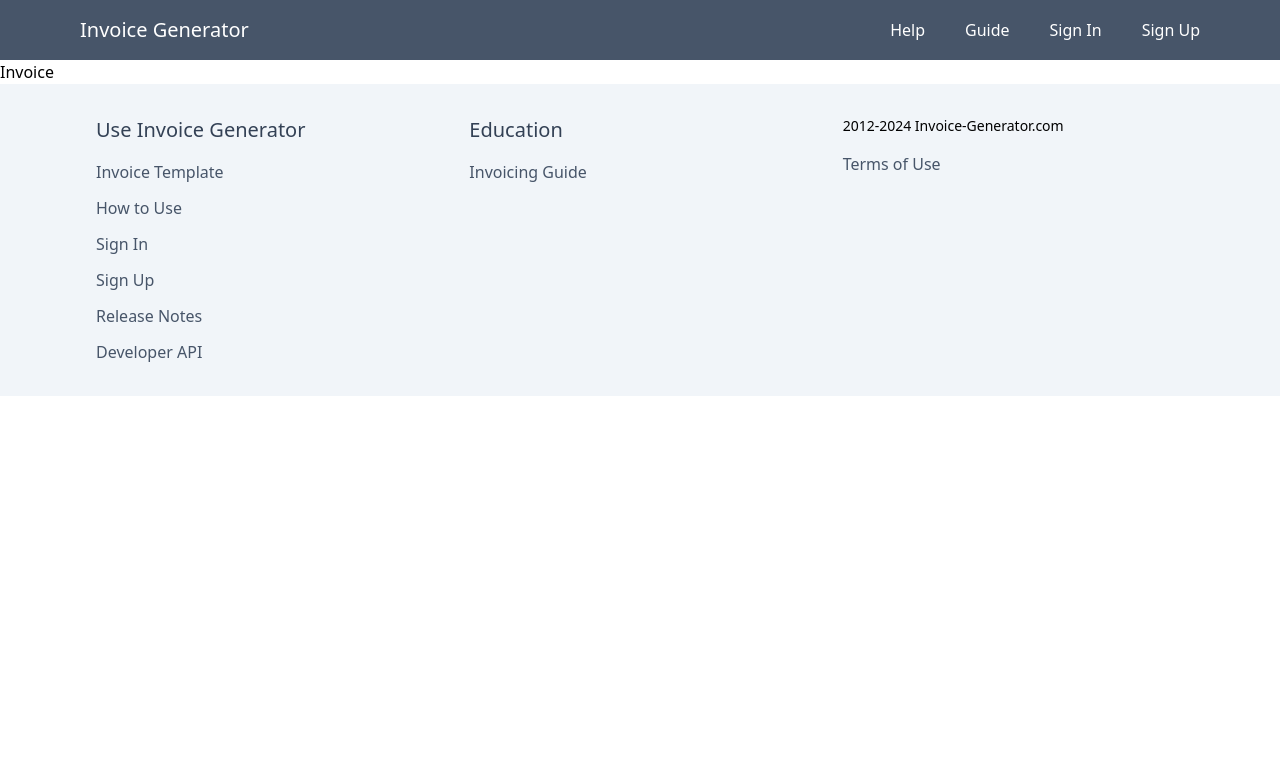
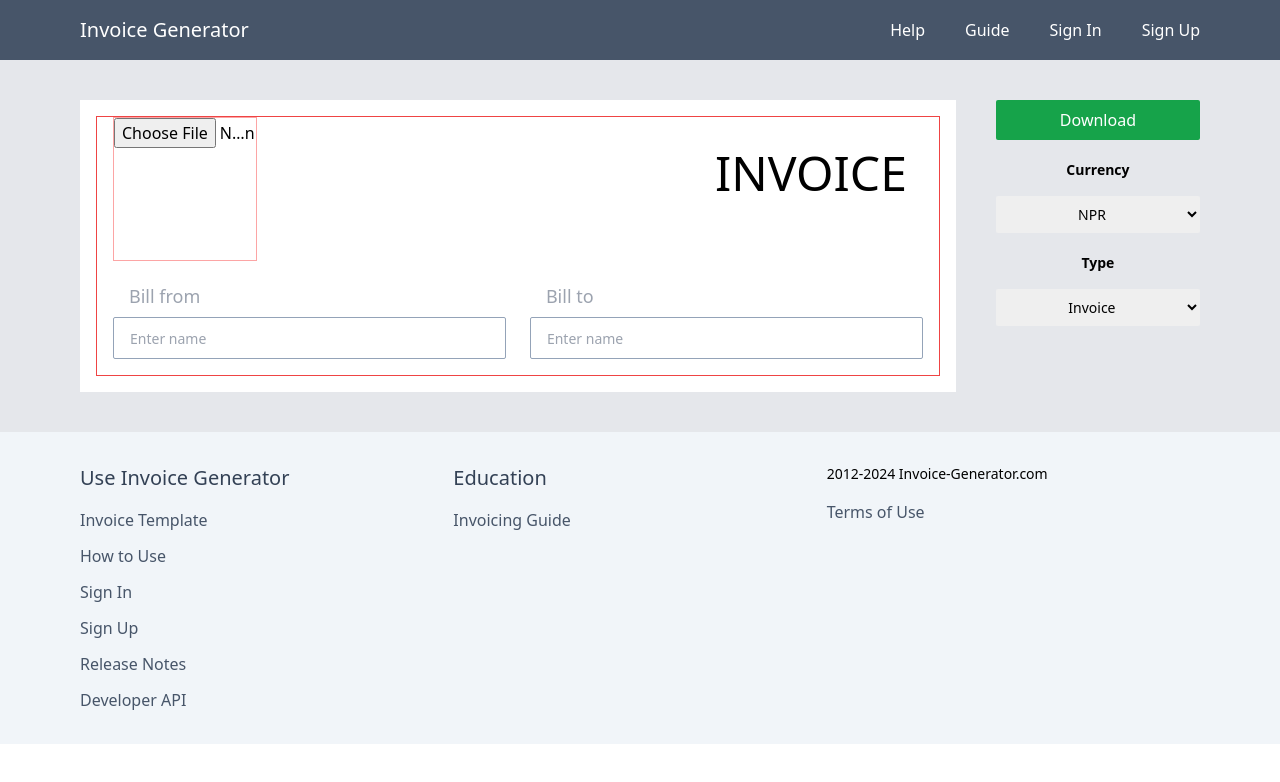
Before and after one commit to AyushKazi/InvoiceGenerator, a React (Vite) app in the folder frontend/: page / in a window 1280 px wide. Shown: the top 782 px of the page. Built offline with nearby package versions, Linux system fonts and the light colour scheme.

Commit message:
Invoice start and download button

```diff
--- /dev/null
+++ b/frontend/src/components/Download/Download.jsx
@@ -0,0 +1,44 @@
+import React from "react";
+
+const Download = () => {
+  return (
+    <>
+      <button className="px-16 py-2 bg-green-600 rounded-sm text-white">
+        Download
+      </button>
+
+      {/* type */}
+      <div className="flex flex-col items-center my-5 gap-4">
+        <label htmlFor="" className="text-sm font-semibold ">
+          Currency
+        </label>
+        <select
+          name="currency"
+          id=""
+          className="w-full rounded-sm  text-sm  py-2 text-center "
+        >
+          <option value="cur">NPR</option>
+          <option value="cur">USD</option>
+          <option value="cur">INR</option>
+        </select>
+      </div>
+
+      <div className="flex flex-col items-center my-5 gap-4">
+        <label htmlFor="" className="text-sm font-semibold ">
+          Type
+        </label>
+        <select
+          name="type"
+          id=""
+          className="w-full rounded-sm  text-sm  py-2 text-center "
+        >
+          <option value="cur">Invoice</option>
+          <option value="cur">Reciept</option>
+          <option value="cur">Quotes</option>
+        </select>
+      </div>
+    </>
+  );
+};
+
+export default Download;
--- a/frontend/src/components/Footer/Footer.jsx
+++ b/frontend/src/components/Footer/Footer.jsx
@@ -3,9 +3,9 @@ import React from "react";
 const Footer = () => {
   return (
     <>
-      <div className="footer bg-slate-100 grid grid-cols-1 px-10 py-2  md:grid-cols-3 md:px-20">
-        <div className="  px-4 py-6 ">
-          <h2 className="font-medium lg:text-xl text-slate-700">
+      <div className="footer bg-slate-100 grid grid-cols-1 px-10 py-2  md:grid-cols-3 md:px-20  ">
+        <div className=" py-6  ">
+          <h2 className="font-medium lg:text-xl text-slate-700 ">
             Use Invoice Generator
           </h2>
           <ul className="flex flex-col text-sm gap-3 mt-4 ">
@@ -17,13 +17,13 @@ const Footer = () => {
             <li className="text-slate-600 lg:text-base">Developer API</li>
           </ul>
         </div>
-        <div className="  px-4 py-6">
+        <div className=" py-6  ">
           <h2 className="font-medium text-slate-700 lg:text-xl">Education</h2>
           <p className="text-sm mt-4 text-slate-600 lg:text-base">
             Invoicing Guide
           </p>
         </div>
-        <div className="  px-4 py-6 ">
+        <div className="  py-6   ">
           <p className="text-sm mb-4">2012-2024 Invoice-Generator.com</p>
           <p className="text-sm text-slate-600 lg:text-base">Terms of Use</p>
         </div>
--- a/frontend/src/routes/Invoice.jsx
+++ b/frontend/src/routes/Invoice.jsx
@@ -1,7 +1,59 @@
 import React from "react";
+import Download from "../components/Download/Download";
 
 const Invoice = () => {
-  return <div>Invoice</div>;
+  return (
+    <>
+      <div className="mx-10 my-10 gap-10 flex flex-col lg:flex-row md:mx-20">
+        <div className="main  bg-white lg:w-4/5">
+          <div className="top  border border-red-500 m-4 ">
+            <div className="flex justify-between">
+              <input
+                type="file"
+                placeholder="Add Photo"
+                className="size-36 border border-red-300 mx-4"
+              />
+              <h1 className="text-3xl px-4 py-4 font-medium md:text-5xl md:px-8 md:py-8">
+                INVOICE
+              </h1>
+            </div>
+
+            <div className="details mx-4 my-4 grid grid-cols-1 md:grid-cols-2 md:gap-6   ">
+              <div className="detailsline   ">
+                <input
+                  type="text"
+                  placeholder="Bill from"
+                  className=" w-full px-4 py-2 rounded-sm placeholder:text-lg focus:shadow-md focus:outline-slate-200 "
+                />
+                <input
+                  type="text"
+                  placeholder="Enter name"
+                  className="border border-slate-400 w-full px-4 py-2 rounded-sm placeholder:text-sm focus:shadow-md focus:outline-slate-400 "
+                />
+              </div>
+
+              {/* to */}
+              <div className="detailsline ">
+                <input
+                  type="text"
+                  placeholder="Bill to"
+                  className=" w-full px-4 py-2 rounded-sm placeholder:text-lg focus:shadow-md focus:outline-slate-200 "
+                />
+                <input
+                  type="text"
+                  placeholder="Enter name"
+                  className="border border-slate-400 w-full px-4 py-2 rounded-sm placeholder:text-sm focus:shadow-md focus:outline-slate-400 "
+                />
+              </div>
+            </div>
+          </div>
+        </div>
+        <div className="">
+          <Download />
+        </div>
+      </div>
+    </>
+  );
 };
 
 export default Invoice;
--- a/frontend/src/routes/RootLayout.jsx
+++ b/frontend/src/routes/RootLayout.jsx
@@ -5,11 +5,11 @@ import Footer from "../components/Footer/Footer";
 
 const RootLayout = () => {
   return (
-    <>
+    <div className="bg-gray-200">
       <NavBar />
       <Outlet />
       <Footer />
-    </>
+    </div>
   );
 };
 
```
